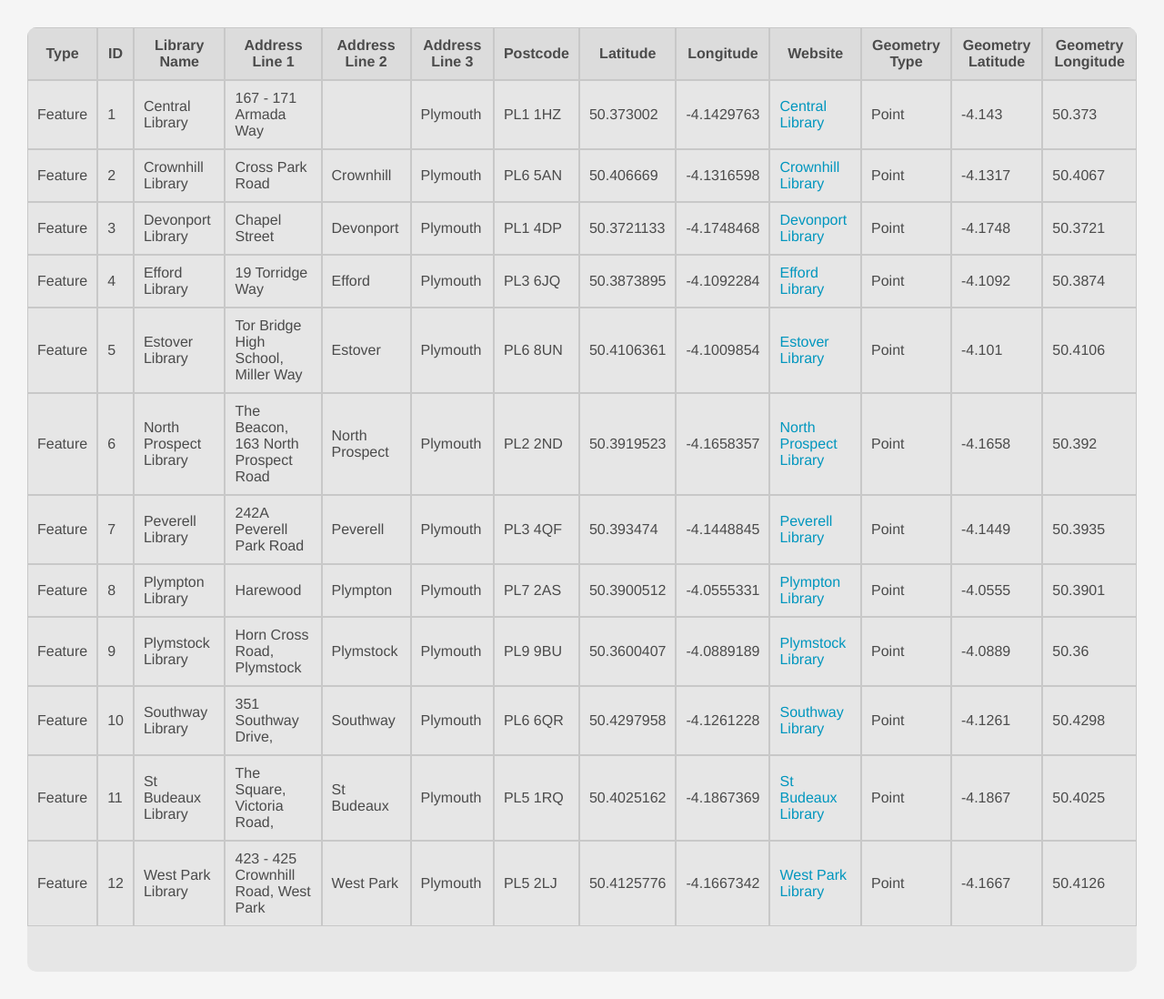
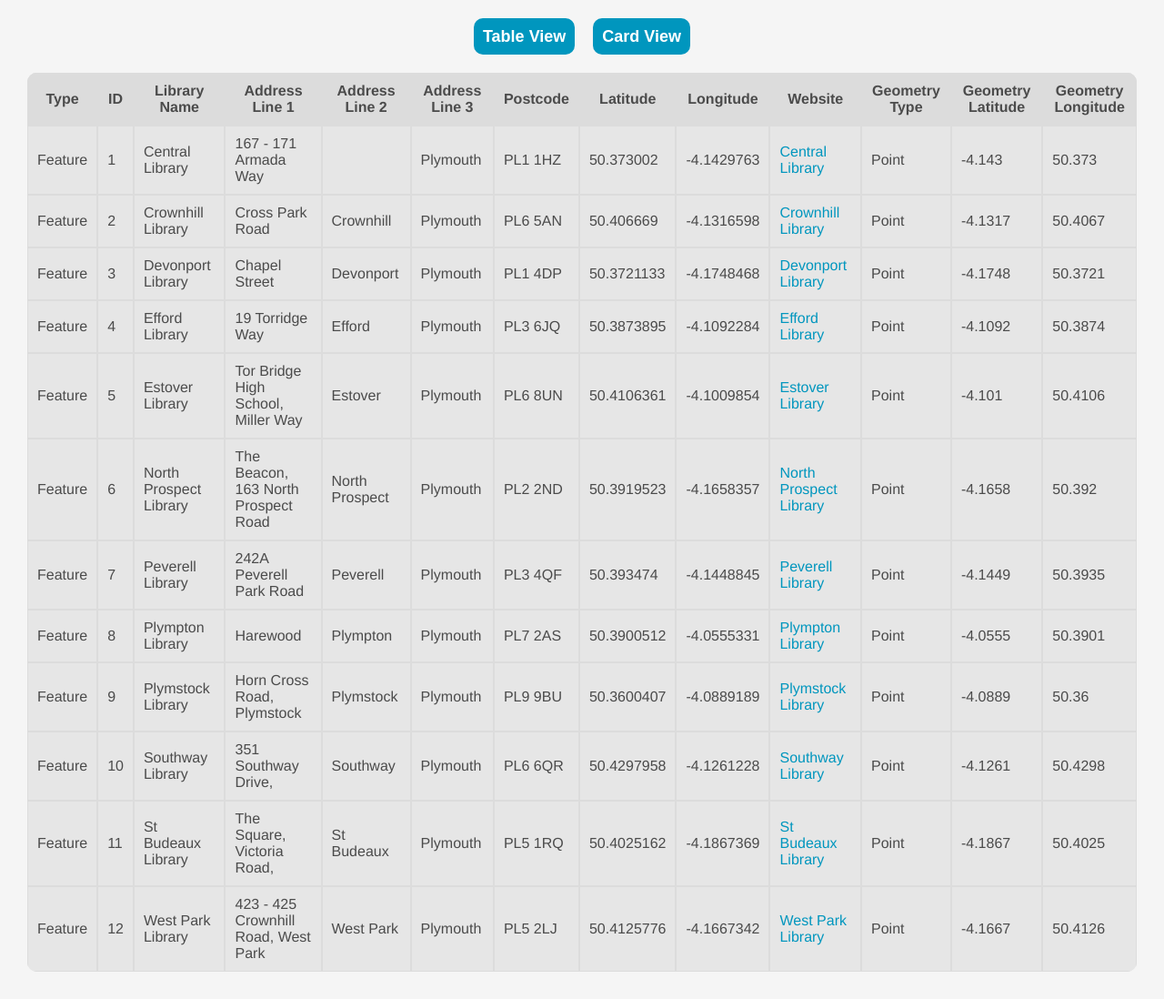
Before and after one commit to Xtrendence/COMP2001-Coursework, a PHP site: page /data.php in a window 1280 px wide. Shown: the whole page at 91% size. Run offline with PHP 8.4, Linux system fonts and the light colour scheme.

Commit message:
Added buttons to switch between table view and card view.
They aren't functional yet.

```diff
--- a/assets/css/style.css
+++ b/assets/css/style.css
@@ -53,13 +53,34 @@ a {
 	background:rgb(210,210,210);
 }
 
+.buttons-wrapper {
+	margin:20px auto 20px auto;
+	text-align:center;
+	font-size:0;
+}
+.buttons-wrapper button {
+	height:40px;
+	padding:0 10px 0 10px;
+	margin:0 10px 0 10px;
+	width:auto;
+	font-size:18px;
+	font-weight:bold;
+	color:rgb(255,255,255);
+	background:rgb(0,150,190);
+	border-radius:10px;
+	transition:transform 0.25s;
+	cursor:pointer;
+}
+.buttons-wrapper button:hover {
+	transform:scale(0.95);
+}
 .data-wrapper {
 	overflow:hidden;
 	border-radius:10px;
-	top:30px;
+	top:80px;
 	left:30px;
 	width:calc(100% - 60px);
-	height:calc(100% - 60px);
+	height:calc(100% - 60px - 50px);
 	position:absolute;
 }
 .table-wrapper {
@@ -75,7 +96,7 @@ th, td {
 	padding:10px;
 	border-style:solid;
 	border-width:1px;
-	border-color:rgb(200,200,200);
+	border-color:rgb(220,220,220);
 }
 th {
 	background:rgb(220,220,220);
--- a/data.php
+++ b/data.php
@@ -52,6 +52,10 @@
 		<title>View Dataset</title>
 	</head>
 	<body>
+		<div class="buttons-wrapper">
+			<button id="table-view">Table View</button>
+			<button id="card-view">Card View</button>
+		</div>
 		<div class="data-wrapper">
 			<div class="table-wrapper">
 				<table cellspacing="0">
```
